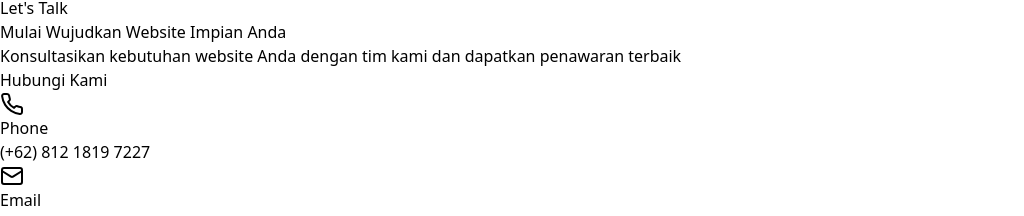
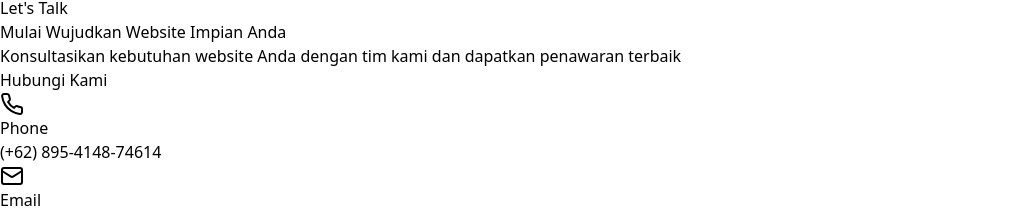
Before and after one commit to tituspat/my-brand, a React (Vite) app: page / in a window 1280 px wide. Shown: the part 6638-6854 px from the top of the page, without its empty margins (0-1024 px from the left). Built offline with nearby package versions, Linux system fonts and the light colour scheme; no server answers.

Commit message:
feat: contacgt

```diff
--- a/src/data/contact.js
+++ b/src/data/contact.js
@@ -1,7 +1,7 @@
 const contactInfo = {
     email: "tituspat.me@gmail.com",
-    phone: "(+62) 812 1819 7227",
-    whatsapp: "https://wa.me/6281218197227",
+    phone: "(+62) 895-4148-74614",
+    whatsapp: "https://wa.me/62895414874614",
     address: "Surabaya, Indonesia",
 };
 
```
